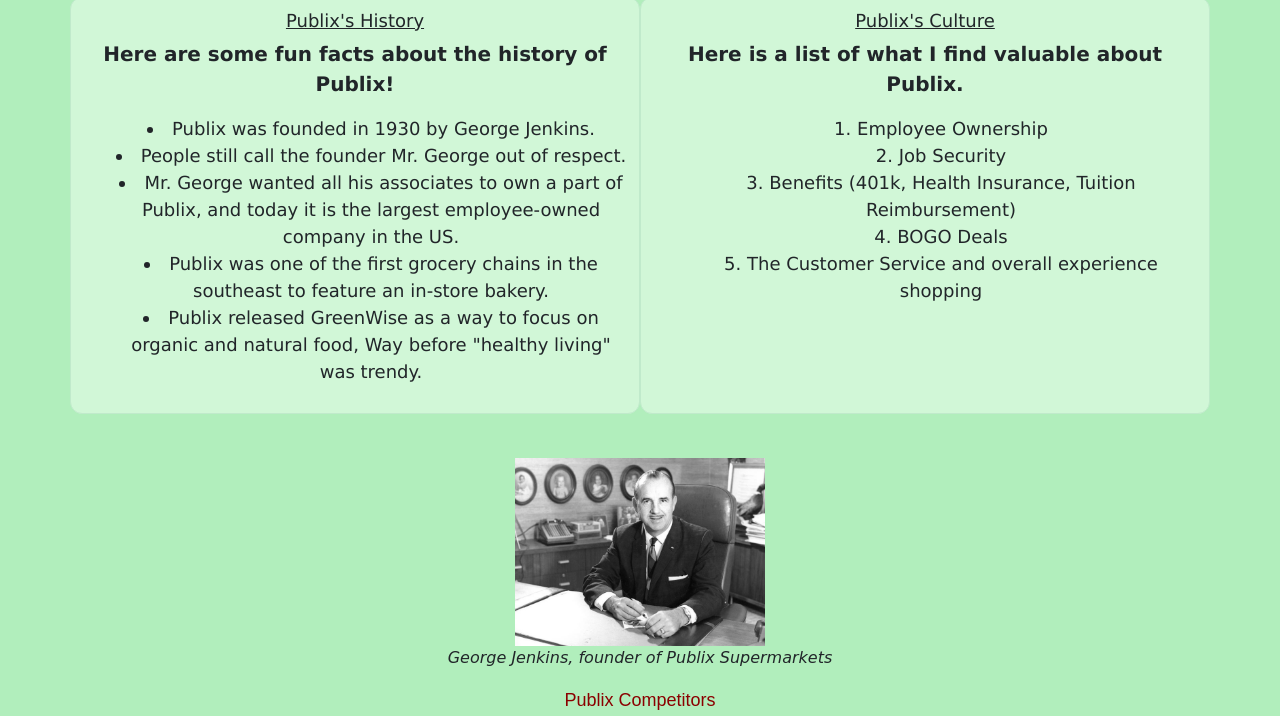
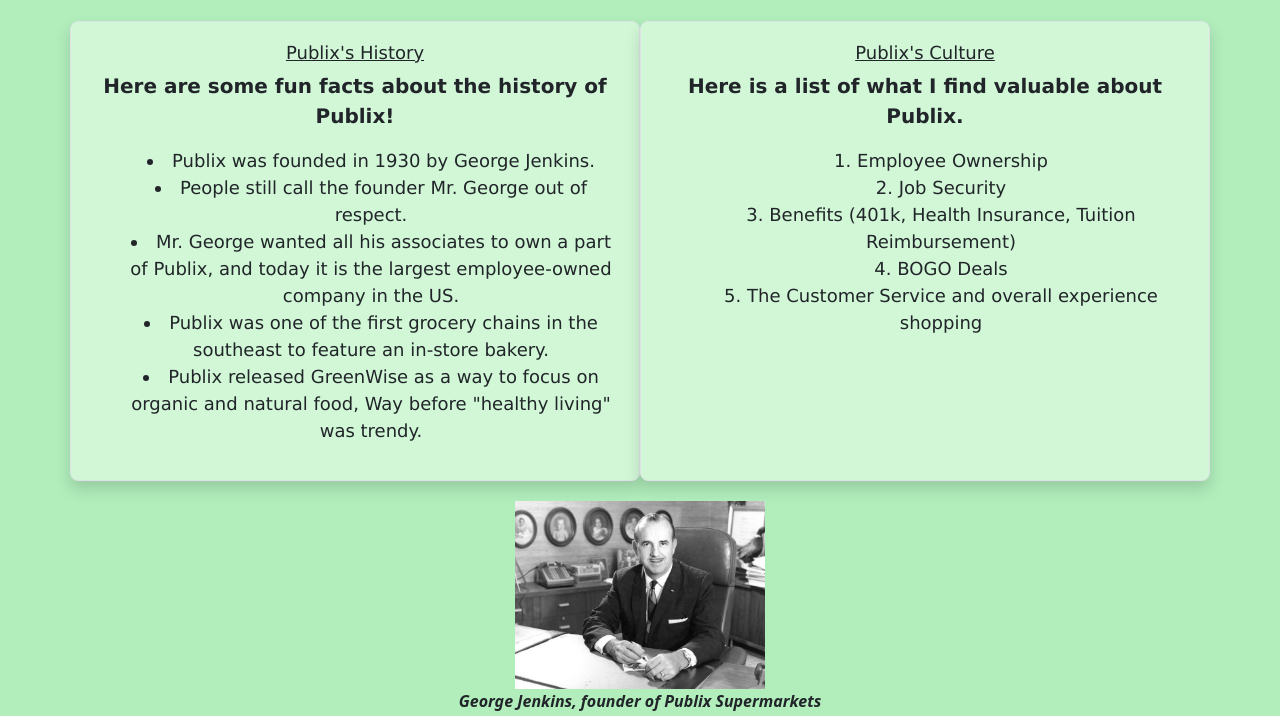
Before and after one commit to Gavina200761/Educational-Webpage, a plain HTML site: page index.html in a window 1280 px wide. Shown: the part 235-951 px from the top of the page. Drawn offline with nearby package versions, Linux system fonts and the light colour scheme.

Commit message:
I deleted any unused classes or ids, and added more to make it more personal.

```diff
--- a/CSS/style.css
+++ b/CSS/style.css
@@ -1,15 +1,8 @@
 /* This is CSS to design both webpages.*/
-header {
-    text-align: center;
-}
-
 body {
-    background-color:rgb(177, 238, 188);
+    background-color: rgb(177, 238, 188);
     text-align: left;
-}
-
-p {
-    text-align: center;
+    overflow-x: hidden;
 }
 
 h2 {
@@ -37,13 +30,13 @@ li {
 }
 
 /*This is css for page 1*/
-#publix {
-    font-family: Arial;
-}
-
 .italix {
     font-family: cursive;
     font-style: italic;
+}
+
+#publix {
+    font-family: Arial;
 }
 
 .bigger {
@@ -99,37 +92,29 @@ li {
     font-weight: bolder;
 }
 
-/*This is css for my FlexBox*/
-.flex-container {
-  display: flex;
-  justify-content: center;
-  align-items: center;
-  align-items: stretch;
-  gap: 20px;
-}
-.flex-container > section {
-  flex: 1;
-  max-width: 500px;
-  padding: 10px;
-}
 .secs {
     background-color: rgb(209, 247, 215);
-  padding: 12px;
-  border-radius: 12px;
-  border: 1px solid #c0eacb; /* soft green border */
+    box-shadow: 0 4px 8px rgba(0, 0, 0, 0.1);
+    border-radius: 8px;
+    padding: 20px;
+    position: relative;
+    z-index: 1;
 }
 
 @media (max-width: 600px) {
     body {
         font-size: 16px;
     }
+
     .flex-container {
-    flex-direction: column; /* Stack sections vertically */
+        flex-direction: column;
+        /* Stack sections vertically */
         gap: 15px;
     }
 
-  .flex-container > section {
-    max-width: 100%; /* Allow full width on small screens */
+    .flex-container>section {
+        max-width: 100%;
+        /* Allow full width on small screens */
         padding: 15px;
     }
 }
--- a/index.html
+++ b/index.html
@@ -14,12 +14,12 @@
 </head>
 
 <body>
-    <div class="container mt-4">
+    <div class="container mt-4 p-4">
         <header class="text-center mb-4">
             <!--I wanted the Publix logo to be at the top of the page so I placed it before the header.-->
-        <img src="./images/Publix-logo.jpg" alt="This is an image of Publix's logo." width="120">
+            <img src="./images/Publix-logo.jpg" alt="This is an image of Publix's logo." class="img-fluid" width="120">
             <!--Here is the main header to my webpage. Following it, there is more information about publix.-->
-        <h1 id="publix">PUBLIX SUPERMARKET</h1>
+            <h1 id="publix" class="text-uppercase text-success">PUBLIX SUPERMARKET</h1>
             <p class="lead">
                 Publix is more than just a supermarket.
                 Publix is a <span id="underline" class="italix">family</span> that works to provide
@@ -28,29 +28,30 @@
         </header>
         <main>
             <article>
-            <div class="row gx-4 gy-3">
+                <div class="row gx-5 gy-4 justify-content-center">
                     <!--This is where I implemented an unordered list of facts about Publix's history.-->
-                <section class="col-md-6 mb-4 secs">
-                    <h2 class="topix">Publix's History</h2>
-                    <p class="bigger">Here are some fun facts about the history of Publix!</p>
-                    <ul id="history">
+                    <section class="col-md-6 secs border shadow">
+                        <h2 class="topix text-center">Publix's History</h2>
+                        <p class="bigger text-center">Here are some fun facts about the history of Publix!</p>
+                        <ul>
                             <li>Publix was founded in 1930 by George Jenkins.</li>
                             <li>People still call the founder Mr. George out of respect.</li>
                             <li>Mr. George wanted all his associates to own a part of Publix,
                                 and today it is the largest employee-owned company in the US.
                             </li>
-                        <li>Publix was one of the first grocery chains in the southeast to feature an in-store bakery.
+                            <li>Publix was one of the first grocery chains in the southeast to feature an in-store
+                                bakery.
                             </li>
                             <li>Publix released GreenWise as a way to focus on organic and natural food,
                                 Way before "healthy living" was trendy.
                             </li>
                         </ul>
                     </section>
-                <section class="col-md-6 mb-4 secs">
+                    <section class="col-md-6 secs border shadow">
                         <!--Here I implemented an ordered list of things I find valuable at Publix.-->
-                    <h2 class="topix">Publix's Culture</h2>
-                    <p class="bigger">Here is a list of what I find valuable about Publix.</p>
-                    <ol id="culture">
+                        <h2 class="topix text-center">Publix's Culture</h2>
+                        <p class="bigger text-center">Here is a list of what I find valuable about Publix.</p>
+                        <ol>
                             <li>Employee Ownership</li>
                             <li>Job Security</li>
                             <li>Benefits (401k, Health Insurance, Tuition Reimbursement)</li>
@@ -61,15 +62,16 @@
                 </div>
             </article>
             <!--An image of George Jenkins, founder of Publix-->
-        <div class = "founder">
-            <img src = "images/mrGeorge.jpg" alt = "This is an image of Publix's founder, Mr.George" width = "250">
-            <p class = "italix">George Jenkins, founder of Publix Supermarkets</p>
+            <div class="founder">
+                <img src="images/mrGeorge.jpg" alt="This is an image of Publix's founder, Mr.George" width="250">
+                <p class="fw-bold fst-italic text-center">George Jenkins, founder of Publix Supermarkets</p>
             </div>
             <footer>
                 <!--Here I added a link to page2.html that contains information on competitors.-->
                 <h3 class="red">Publix Competitors</h3>
                 <p class="text-center">
-                Learn more about <a href="./page2.html">stores competing with Publix</a>. WARNING, you may be disappointed.
+                    Learn more about <a href="./page2.html">stores competing with Publix</a>. WARNING, you may be
+                    disappointed.
                 </p>
             </footer>
         </main>
```
Lines whose indentation alone changed are shown as unchanged.
